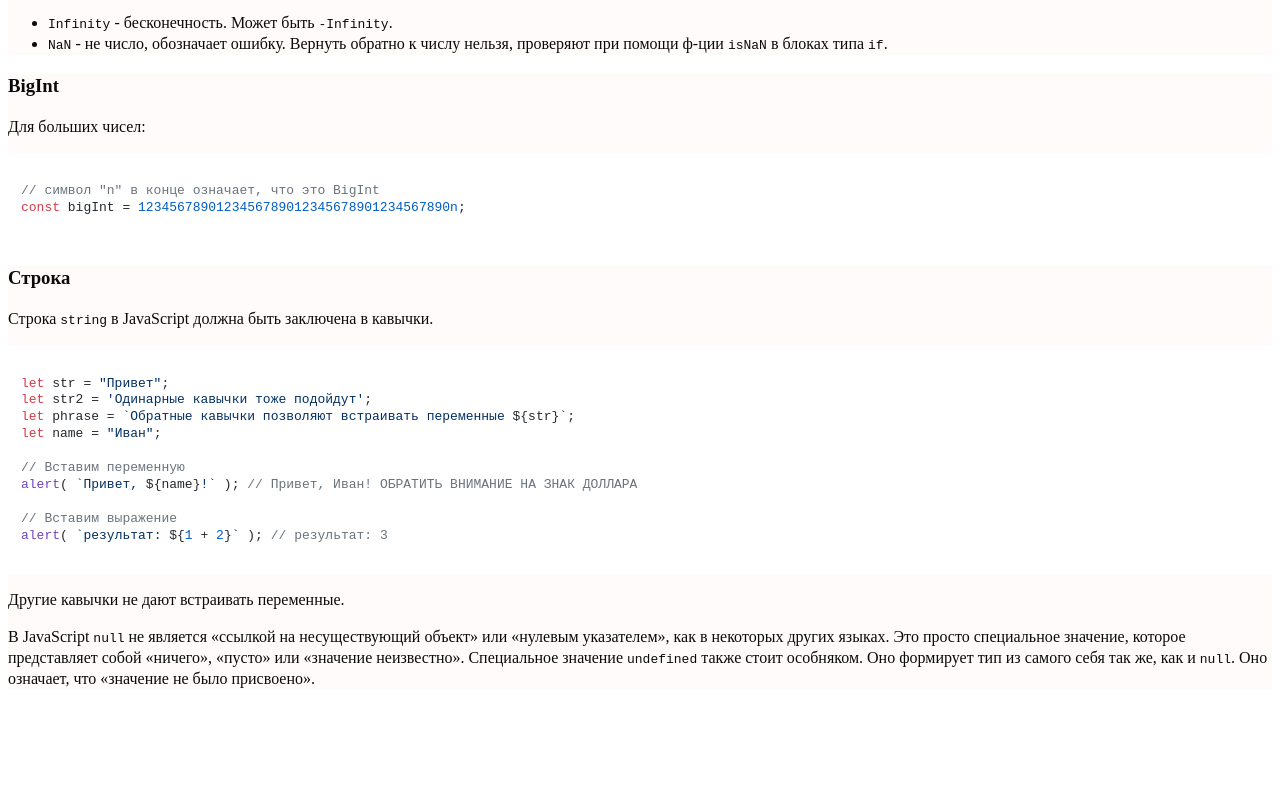
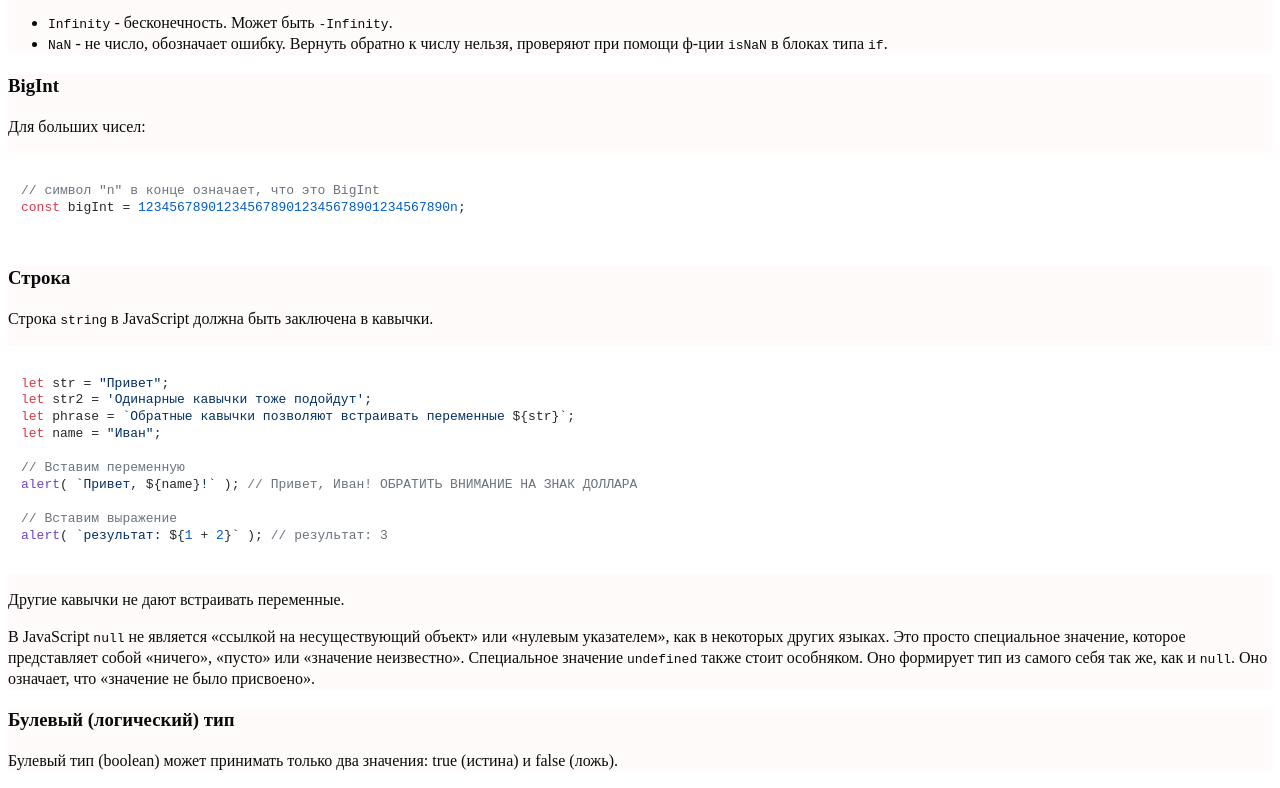
Before and after one commit to NikZha/conspectOfBasicsJs, a plain HTML site: page 2.Основы JavaScript/types.html in a window 1280 px wide. Shown: the part 676-1464 px from the top of the page. Before the commit the page ends 1382 px from the top, so only its background shows below. Drawn offline with nearby package versions, Linux system fonts and the light colour scheme; a script that the page names is missing.

Commit message:
feat: topic bool

```diff
--- a/2.Основы JavaScript/types.html
+++ b/2.Основы JavaScript/types.html
@@ -96,7 +96,10 @@ alert( `результат: ${1 + 2}` ); // результат: 3
             Оно означает, что «значение не было присвоено».</p>
 
     </div>
-
+    <div class="topic" id="bool">
+        <h3>Булевый (логический) тип</h3>
+        <p>Булевый тип (boolean) может принимать только два значения: true (истина) и false (ложь). </p>
+    </div>
 
 
 </body>
```
Also changed, not shown: 1 other file.
